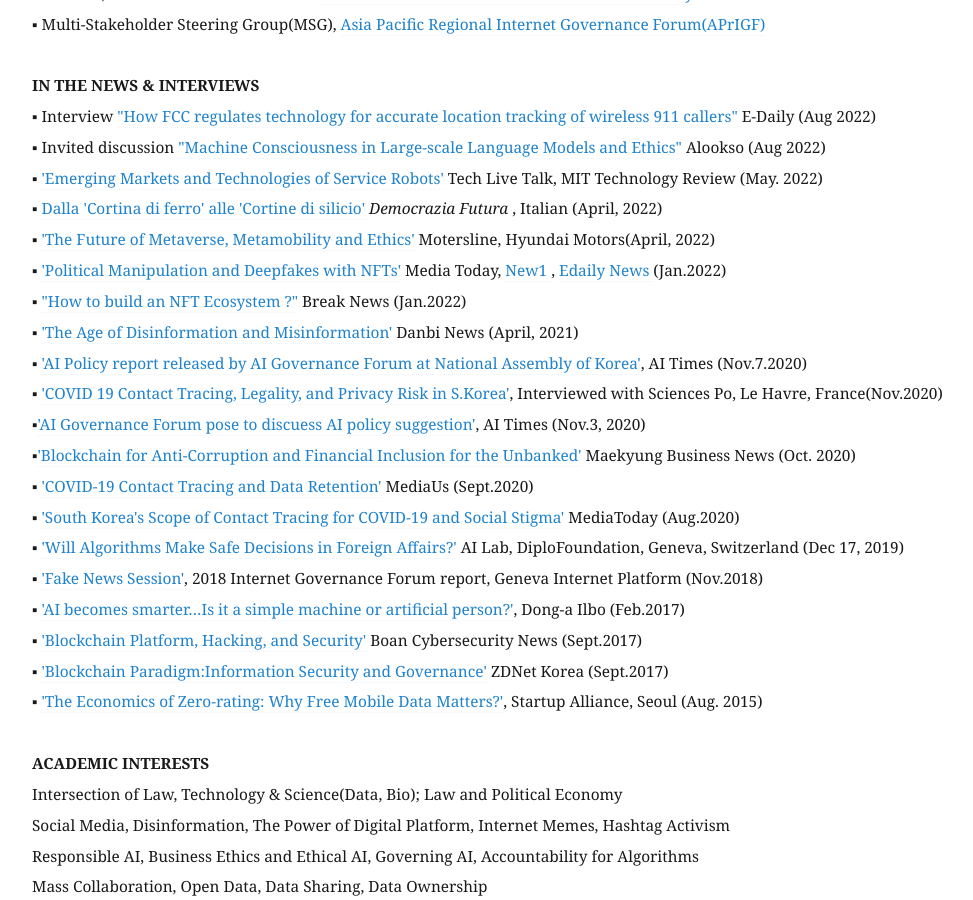
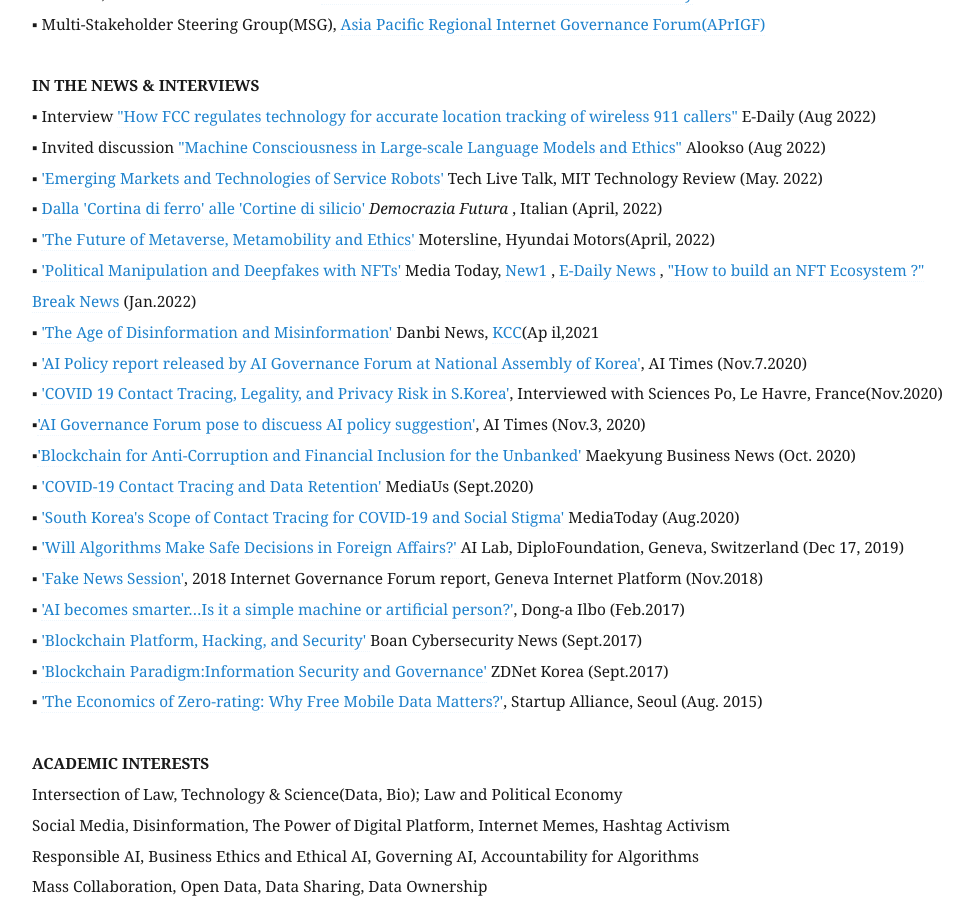
Before and after one commit to eunchangchoi/eunchangchoi.github.io, a Jekyll site: the page built from index.md, in a window 1280 px wide and 900 px high, scrolled down 5964 px. Shown: the whole window, without its empty margins (68-1041 px from the left). Built offline with Jekyll 4.4.1, drawn with Linux system fonts in a browser that asks for light colours.

Commit message:
Update index.md

```diff
--- a/index.md
+++ b/index.md
@@ -149,9 +149,8 @@
 ▪ <a href="https://www.technologyreview.kr/special/event/202204](https://www.youtube.com/watch?v=eAewHoNQgiI&feature=emb_logo">'Emerging Markets and Technologies of Service Robots'</a> Tech Live Talk, MIT Technology Review (May. 2022)<br>
 ▪ <a href="https://www.key4biz.it/democrazia-futura-dalla-cortina-di-ferro-alle-cortine-di-silicio-sara-linternet-globale-la-principale-vittima-del-conflitto-russo-ucraino/398412/"> Dalla 'Cortina di ferro' alle 'Cortine di silicio' </a>  <i> Democrazia Futura </i>, Italian (April, 2022)<br>
 ▪ <a href="https://www.hyundaimotorgroup.com/about-us/publications">'The Future of Metaverse, Metamobility and Ethics'</a> Motersline, Hyundai Motors(April, 2022)<br>
-▪  <a href="http://www.mediatoday.co.kr/news/articleView.html?idxno=301748"> 'Political Manipulation and Deepfakes with NFTs'</a> Media Today, <a href="https://www.news1.kr/articles/?4553816/"> New1 </a>, <a href="https://www.edaily.co.kr/news/read?newsId=02768326632197392&mediaCodeNo=257&OutLnkChk=Y/">  Edaily News </a>(Jan.2022)<br>
-▪ <a href="https://www.breaknews.com/864283"> "How to build an NFT Ecosystem ?"</a> Break News (Jan.2022)<br>
-▪ <a href="http://www.danbinews.com/news/articleView.html?idxno=14304">'The Age of Disinformation and Misinformation'</a> Danbi News (April, 2021)<br>
+▪  <a href="http://www.mediatoday.co.kr/news/articleView.html?idxno=301748"> 'Political Manipulation and Deepfakes with NFTs'</a> Media Today, <a href="https://www.news1.kr/articles/?4553816/"> New1 </a>, <a href="https://www.edaily.co.kr/news/read?newsId=02768326632197392&mediaCodeNo=257&OutLnkChk=Y/"> E-Daily News </a>, <a href="https://www.breaknews.com/864283"> "How to build an NFT Ecosystem ?" Break News</a> (Jan.2022)<br>
+▪ <a href="http://www.danbinews.com/news/articleView.html?idxno=14304">'The Age of Disinformation and Misinformation'</a> Danbi News, <a href="https://www.kcc.go.kr/user.do;jsessionid=M42mWRJ2WjcjzvKwAN_zBJfE8mlLWPxtYTgVh73d.servlet-aihgcldhome20?mode=view&page=A05030000&dc=&boardId=1113&cp=4&boardSeq=50904"> KCC</a>(Ap il,2021<br>
 ▪ <a href="http://www.aitimes.com/news/articleView.html?idxno=133368">'AI Policy report released by AI Governance Forum at National Assembly of Korea'</a>, AI Times (Nov.7.2020)<br>
 ▪  <a href="https://soundcloud.com/zion-lee-310060380/digikorea#t=22:52">'COVID 19 Contact Tracing, Legality, and Privacy Risk in S.Korea'</a>, Interviewed with Sciences Po,  Le Havre, France(Nov.2020) <br>
 ▪<a href="http://www.aitimes.com/news/articleView.html?idxno=133368">'AI Governance Forum pose to discuess AI policy suggestion'</a>, AI Times (Nov.3, 2020)<br>
```
